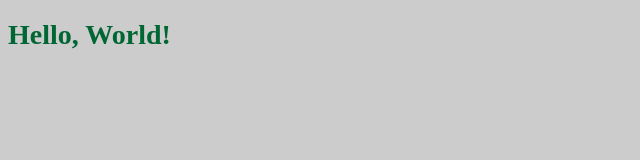
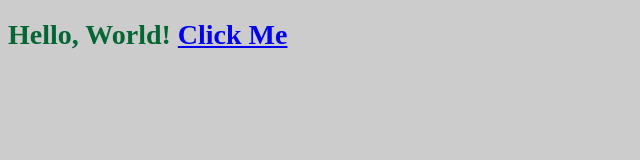
Before and after one commit to rosen151/tc349, a plain HTML site: page week2/hello.html in a window 1280 px wide. Shown: the whole page, without its empty margins (0-640 px from the left). Drawn offline with Linux system fonts and the light colour scheme.

Commit message:
helloPage

```diff
--- a/week2/hello.html
+++ b/week2/hello.html
@@ -4,10 +4,12 @@
 	<title>Hello World</title>
  <link rel="stylesheet" href="css/screen.css" type="text/css" media="screen">
 
+ <script type="text/javascript" src="js/app.js"></script>
+
 </head>
 
 <body>
-	<h1>Hello, World!</h1>
+	<h1>Hello, World! <a href="#" onClick="hello();">Click Me</a></h1>
 </body>
 
 </html>
```
